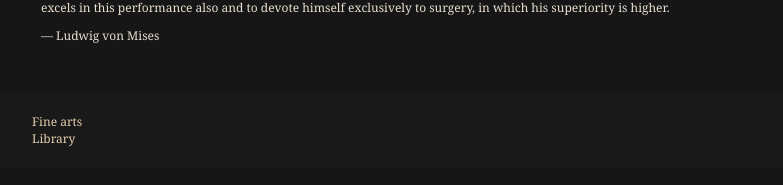
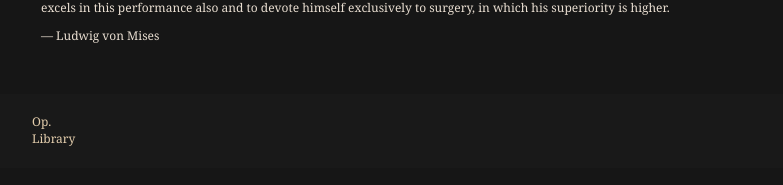
Before and after one commit to simonante/shimonem, a Jekyll site: the page built from books.md, in a window 1280 px wide. Shown: the part 375-560 px from the top of the page, without its empty margins (248-1031 px from the left). Built offline with Jekyll 4.4.1, drawn with Linux system fonts in a browser that asks for light colours.

Commit message:
Update books.html

```diff
--- a/_layouts/books.html
+++ b/_layouts/books.html
@@ -98,7 +98,7 @@
         <div class="wrapper-footer">
       <div class="container">
         <footer class="footer">
-            <a href="{{ site.baseurl }}/fineart">Fine arts</a>
+            <a href="{{ site.baseurl }}/opuses">Op.</a>
             <a href="{{ site.baseurl }}/reading">Library</a>
         </footer>
       </div>
```
